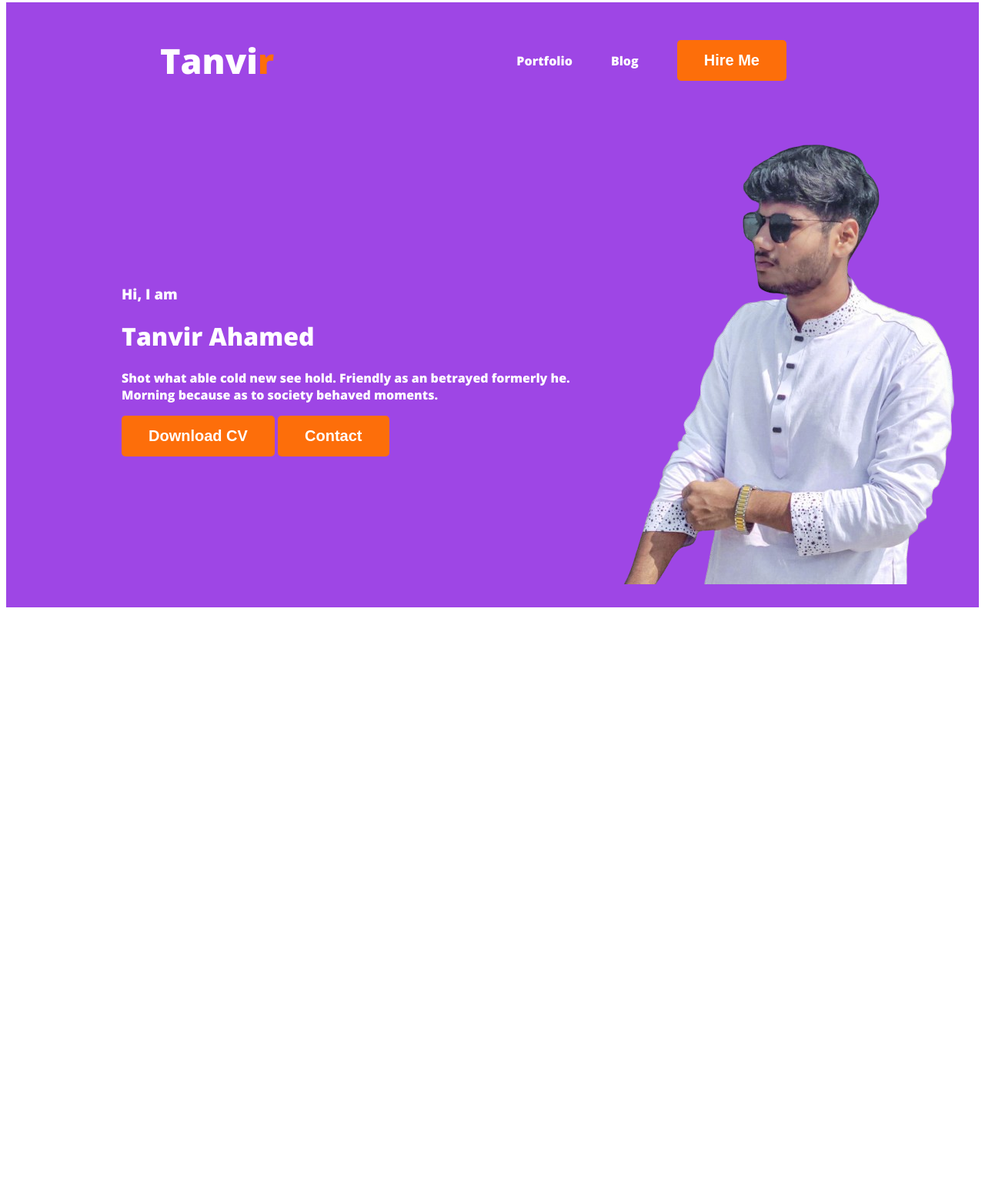
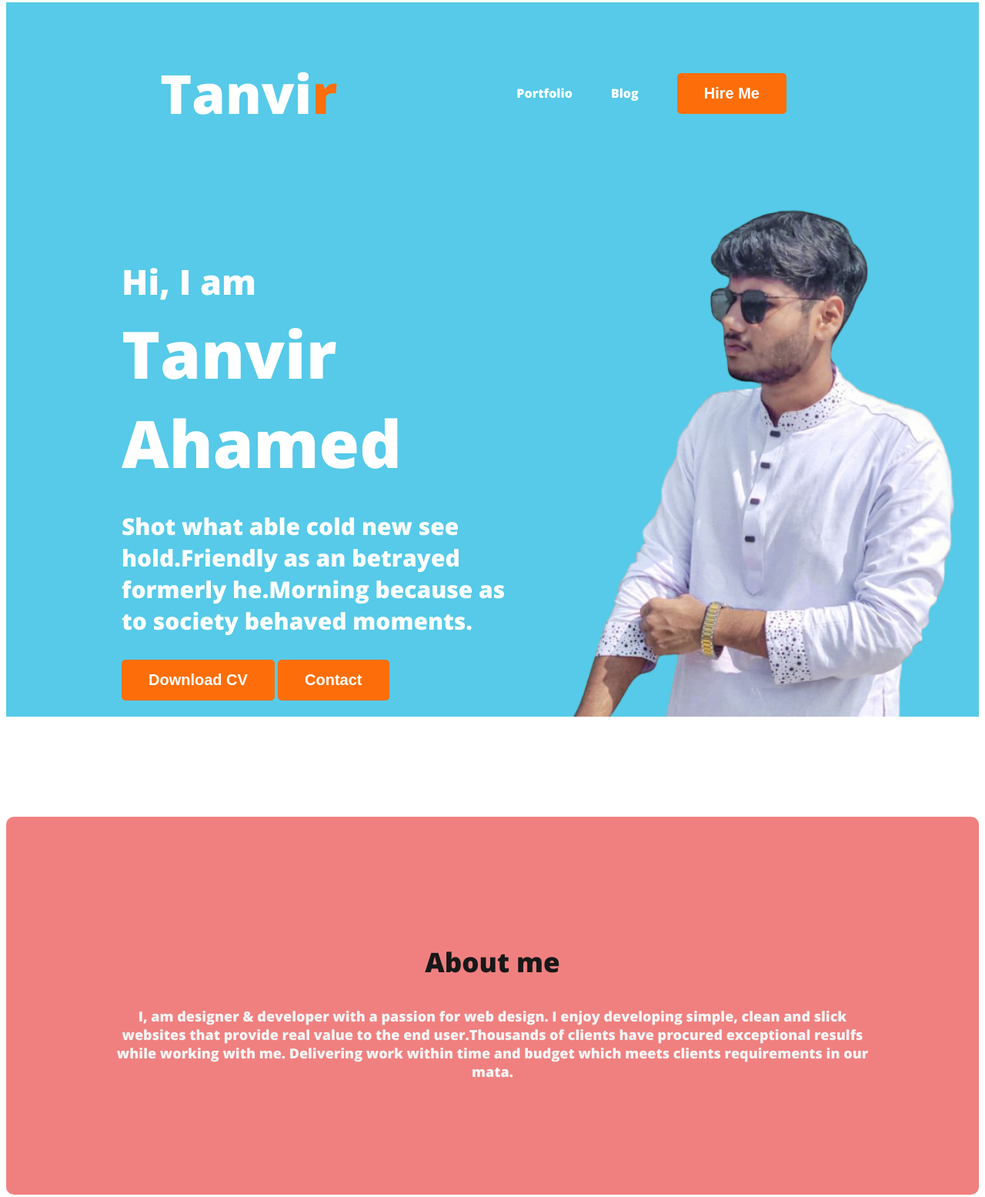
Before and after one commit to tanvirahamed321/Developer-Portfolio-Tanvir, a plain HTML site: page index.html in a window 1280 px wide. Shown: the part 5-1560 px from the top of the page at 77% size. Before the commit the page ends 802 px from the top, so only its background shows below. Drawn offline with nearby package versions, Linux system fonts and the light colour scheme.

Commit message:
added the section

```diff
--- a/index.html
+++ b/index.html
@@ -28,9 +28,9 @@
                  <div class="banner-content">
                     <h3 class="banner-greeting"> Hi, I am</h3>
                     <h1 class="banner-title">Tanvir Ahamed</h1>
-                    <p>Shot what able cold new see hold. Friendly as an
-                        betrayed formerly he. Morning because as to society
-                        behaved moments.</p>
+
+                    <p class="banner-description">Shot what able cold new see hold.Friendly as an betrayed formerly he.Morning because as to society behaved moments.</p>
+
                     <button class="btn-primary">Download CV</button>
                     <button class="btn-primary">Contact</button>
                 </div>
@@ -42,7 +42,14 @@
             </div>
     </header>
     <main>
+          <section class="about">
+            <h3 class="section-title">About me</h3>
+            <p class="section-description">I, am designer & developer with a passion for web design. I enjoy developing simple, clean and slick
+            websites that provide real value to the end user.Thousands of clients have procured exceptional resulfs while working with me. Delivering work within time and budget which meets clients requirements in our mata.</p>
 
+
+
+          </section>
     </main>
     <footer>
 
--- a/styles/portfolio.css
+++ b/styles/portfolio.css
@@ -17,6 +17,17 @@ body{
     font-weight: 700;
     padding: 15px 35px;
 }
+.section-title{
+    color: #181818 ;
+    text-align: center;
+    font-size: 35px;
+    font-weight: 700;
+}
+.section-description{
+    color: whitesmoke;
+    text-align: center;
+    font-size: 18px;
+}
 
 /* nav related styles */
 nav{
@@ -29,7 +40,7 @@ nav{
 .nav-title{
 
     color:white;
-    font-size: 45px;
+    font-size: 70px;
     font-weight: 800;
 
 }
@@ -48,18 +59,44 @@ nav a{
 }
     /* header related styles */
     header{
-        background-color: rgba(144, 43, 226, 0.87);
+        background-color: rgba(43, 189, 226, 0.795);
 
     }
 
     .banner{
-        padding: 30px 30px 30px 150px;
+        padding: 30px 30px 0px 150px;
         display: flex;
         align-items: center;
+        justify-content: space-between;
     }
     .banner-content{
         color: white;
+        max-width: 500px;
+    }
+    .banner-greeting{
+        font-size: 45px;
+        color: white;
+        margin-bottom: 0;
+    }
+    .banner-title{
+        font-size:85px;
+        font-weight: 700;
+        margin-top: 5px;
+        margin-bottom: 20px;
+    }
+    .banner-description{
+        font-size:30px;
+        font-weight: 400;
     }
     .profile-pic{
         width: 500px;
     }
+    /* main section styles */
+
+    /* about section styles */
+    .about{
+        padding: 130px;
+        border-radius: 10px;
+        background: lightcoral;
+        margin: 130px 0;
+    }
```
